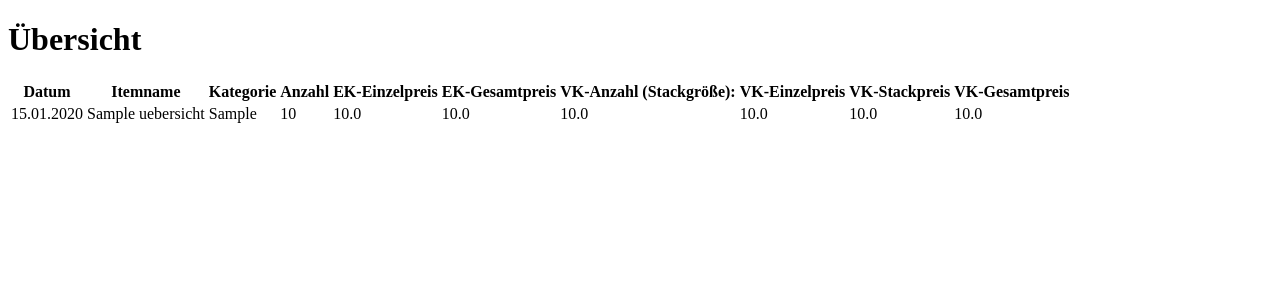
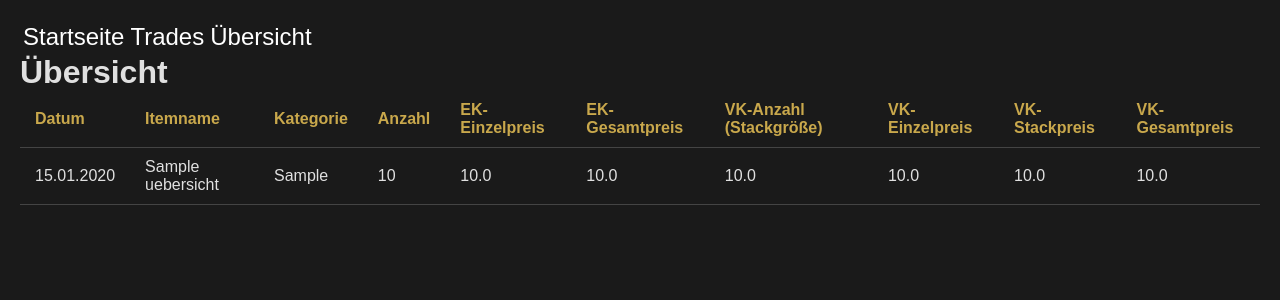
Before and after one commit to JustHousten/data-analytics-engine, a Flask app: page /uebersicht in a window 1280 px wide. Shown: the top 300 px of the page. Run offline with Flask 3, Linux system fonts and the light colour scheme; tables that the repository leaves empty hold one stand-in row (values such as "Sample post").

Commit message:
Add basic CSS styling and navigation to all pages.

```diff
--- /dev/null
+++ b/static/style.css
@@ -0,0 +1,72 @@
+* {
+    margin: 0;
+    padding: 0;
+    box-sizing: border-box;
+}
+
+body {
+    background-color: #1a1a1a;
+    color: #e0e0e0;
+    font-family: Arial, sans-serif;
+    padding: 20px;
+}
+
+div {
+    margin-bottom: 8px;
+}
+
+table {
+    width: 100%;
+    border-collapse: collapse;
+}
+
+form {
+    width: 200px;
+}
+
+input {
+    background-color: #2a2a2a;
+    color: white;
+    border: 2px solid #444444;
+    width: 100%;
+    padding: 8px;
+    border-radius: 4px;
+}
+
+nav {
+    display: flex;
+}
+
+a {
+    text-decoration: none;
+    color: white;
+    margin: 3px;
+    font-size: 24px;
+}
+
+th {
+    color: #c9a84c;
+}
+
+tr:hover {
+    background-color: #2a2a2a;
+}
+
+th, td {
+    padding: 10px 15px;
+    text-align: left;
+    border-bottom: 1px solid #444444;
+}
+
+button {
+    margin-top: 20px;
+    width: 100px;
+    height: 30px;
+    background-color: #2a2a2a;
+    color: #e0e0e0;
+    border-radius: 10%;
+}
+
+button:hover {
+    background-color: #c9a84c;
+}
--- a/templates/trades.html
+++ b/templates/trades.html
@@ -3,9 +3,15 @@
 <head>
     <meta charset="UTF-8">
     <meta name="viewport" content="width=device-width, initial-scale=1.0">
+    <link rel="stylesheet" href="{{ url_for('static', filename='style.css') }}">
     <title>Neuer Trade</title>
 </head>
 <body>
+    <nav>
+        <a href="{{ url_for('startseite')}}">Startseite</a>
+        <a href="{{ url_for('trades')}}">Trades</a>
+        <a href="{{ url_for('uebersicht')}}">Übersicht</a>
+    </nav>
     <h1>Neuer Trade</h1>
 
     <form action="/trades" method="POST">
--- a/templates/uebersicht.html
+++ b/templates/uebersicht.html
@@ -3,9 +3,15 @@
 <head>
     <meta charset="UTF-8">
     <meta name="viewport" content="width=device-width, initial-scale=1.0">
+    <link rel="stylesheet" href="{{ url_for('static', filename='style.css') }}">
     <title>Übersicht</title>
 </head>
 <body>
+    <nav>
+        <a href="{{ url_for('startseite')}}">Startseite</a>
+        <a href="{{ url_for('trades')}}">Trades</a>
+        <a href="{{ url_for('uebersicht')}}">Übersicht</a>
+    </nav>
     <h1>Übersicht</h1>
 
     <table>
@@ -17,7 +23,7 @@
                 <th>Anzahl</th>
                 <th>EK-Einzelpreis</th>
                 <th>EK-Gesamtpreis</th>
-                <th>VK-Anzahl (Stackgröße):</th>
+                <th>VK-Anzahl (Stackgröße)</th>
                 <th>VK-Einzelpreis</th>
                 <th>VK-Stackpreis</th>
                 <th>VK-Gesamtpreis</th>
```
Also changed, not shown: templates/startseite.html (+6 -2 lines).
